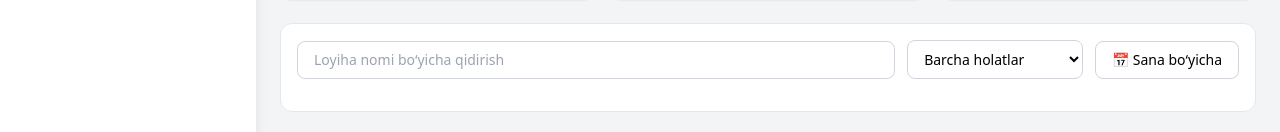
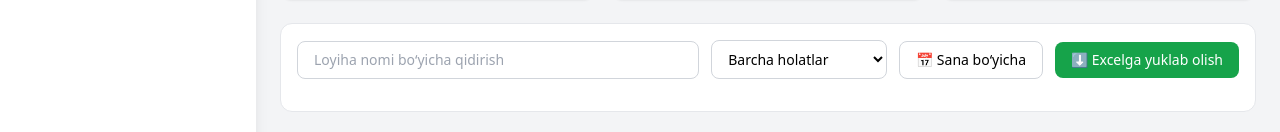
Before and after one commit to temurbek-4224/qishloq-qurilish-dashboard, a React (Vite) app: page /loyihalar/1 in a window 1280 px wide. Shown: the part 217-349 px from the top of the page. Built offline with nearby package versions, Linux system fonts and the light colour scheme; no server answers.

Commit message:
new button added to loyihalar page

```diff
--- a/package.json
+++ b/package.json
@@ -11,11 +11,13 @@
   },
   "dependencies": {
     "date-fns": "^4.1.0",
+    "file-saver": "^2.0.5",
     "react": "^19.2.0",
     "react-date-range": "^2.0.1",
     "react-dom": "^19.2.0",
     "react-router-dom": "^7.12.0",
-    "recharts": "^3.6.0"
+    "recharts": "^3.6.0",
+    "xlsx": "^0.18.5"
   },
   "devDependencies": {
     "@eslint/js": "^9.39.1",
--- a/src/pages/RegionProjects.jsx
+++ b/src/pages/RegionProjects.jsx
@@ -5,7 +5,7 @@ import { calculateProjectsStats } from "../utils/projectsStats";
 import SummaryCards from "../components/SummaryCards";
 import ProjectsTable from "../components/ProjectsTable";
 import { isDelayedProject } from "../utils/helpers";
-
+import { exportProjectsToExcel } from "../utils/exportToExcel";
 import { DateRange } from "react-date-range";
 import "react-date-range/dist/styles.css";
 import "react-date-range/dist/theme/default.css";
@@ -217,6 +217,22 @@ export default function RegionProjects() {
                         )}
                     </div>
 
+                    {/* yuklab olish */}
+
+                    <button
+                        onClick={() => {
+                            console.log("EXPORT CLICKED", filteredProjects.length);
+                            exportProjectsToExcel(
+                                filteredProjects,
+                                `${region}_loyihalar.xlsx`
+                            );
+                        }}
+                        className="ml-auto px-4 py-2 rounded-lg bg-green-600 text-white
+             hover:bg-green-700 text-sm"
+                    >
+                        ⬇️ Excelga yuklab olish
+                    </button>
+
                 </div>
             </div>
 
--- /dev/null
+++ b/src/utils/exportToExcel.js
@@ -0,0 +1,108 @@
+import * as XLSX from "xlsx";
+import { saveAs } from "file-saver";
+
+export function exportProjectsToExcel(projects, fileName = "loyihalar.xlsx") {
+  if (!projects?.length) {
+    alert("Ma’lumot yo‘q");
+    return;
+  }
+
+  const rows = projects.map((p, i) => ({
+    "№": i + 1,
+    "Loyiha nomi": p.loyiha_nomi ?? "",
+    "Buyurtmachi": p.buyurtmachi ?? "",
+    "Viloyat": p.viloyat ?? "",
+    "Shartnoma raqami": p.shartnoma_raqam ?? "",
+    "Boshlangan sana": p.boshlanish_sana ?? "",
+    "Holati": p.object_holati ?? "",
+    "Shartnoma summasi": p.shartnoma_summa ?? 0,
+    "To‘langan": p.tolangan_summa ?? 0,
+    "Qolgan": p.qolgan_summa ?? 0,
+  }));
+
+  const ws = XLSX.utils.json_to_sheet(rows);
+
+  /* ================= HEADER STYLE ================= */
+  const headerCells = Object.keys(rows[0]);
+  headerCells.forEach((_, c) => {
+    const cell = ws[XLSX.utils.encode_cell({ r: 0, c })];
+    cell.s = {
+      font: { bold: true, color: { rgb: "FFFFFF" } },
+      alignment: {
+        horizontal: "center",
+        vertical: "center",
+        wrapText: true,
+      },
+      fill: { fgColor: { rgb: "2563EB" } }, // blue-600
+      border: border(),
+    };
+  });
+
+  /* ================= BODY STYLE ================= */
+  const range = XLSX.utils.decode_range(ws["!ref"]);
+
+  for (let r = 1; r <= range.e.r; r++) {
+    for (let c = 0; c <= range.e.c; c++) {
+      const ref = XLSX.utils.encode_cell({ r, c });
+      if (!ws[ref]) continue;
+
+      ws[ref].s = {
+        alignment: {
+          wrapText: true,
+          vertical: "top",
+          horizontal: c === 0 ? "center" : "left",
+        },
+        border: border(),
+      };
+
+      if (c >= 7) {
+        ws[ref].z = "#,##0 [$so‘m-uz-UZ]";
+        ws[ref].s.alignment.horizontal = "right";
+      }
+    }
+  }
+
+  /* ================= COLUMN WIDTH ================= */
+  ws["!cols"] = [
+    { wch: 5 },   // №
+    { wch: 60 },  // Loyiha nomi (KATTA)
+    { wch: 35 },
+    { wch: 14 },
+    { wch: 18 },
+    { wch: 14 },
+    { wch: 14 },
+    { wch: 20 },
+    { wch: 20 },
+    { wch: 20 },
+  ];
+
+  /* ================= ROW HEIGHT ================= */
+  ws["!rows"] = Array(range.e.r + 1).fill({ hpx: 80 });
+  ws["!rows"][0] = { hpx: 45 };
+
+  const wb = XLSX.utils.book_new();
+  XLSX.utils.book_append_sheet(wb, ws, "Loyihalar");
+
+  const buffer = XLSX.write(wb, {
+    bookType: "xlsx",
+    type: "array",
+    cellStyles: true,
+  });
+
+  saveAs(
+    new Blob([buffer], {
+      type:
+        "application/vnd.openxmlformats-officedocument.spreadsheetml.sheet",
+    }),
+    fileName
+  );
+}
+
+function border() {
+  return {
+    top: { style: "thin" },
+    bottom: { style: "thin" },
+    left: { style: "thin" },
+    right: { style: "thin" },
+  };
+}
```
Also changed, not shown: 1 other file (tests, documents, lock files or other folders).
